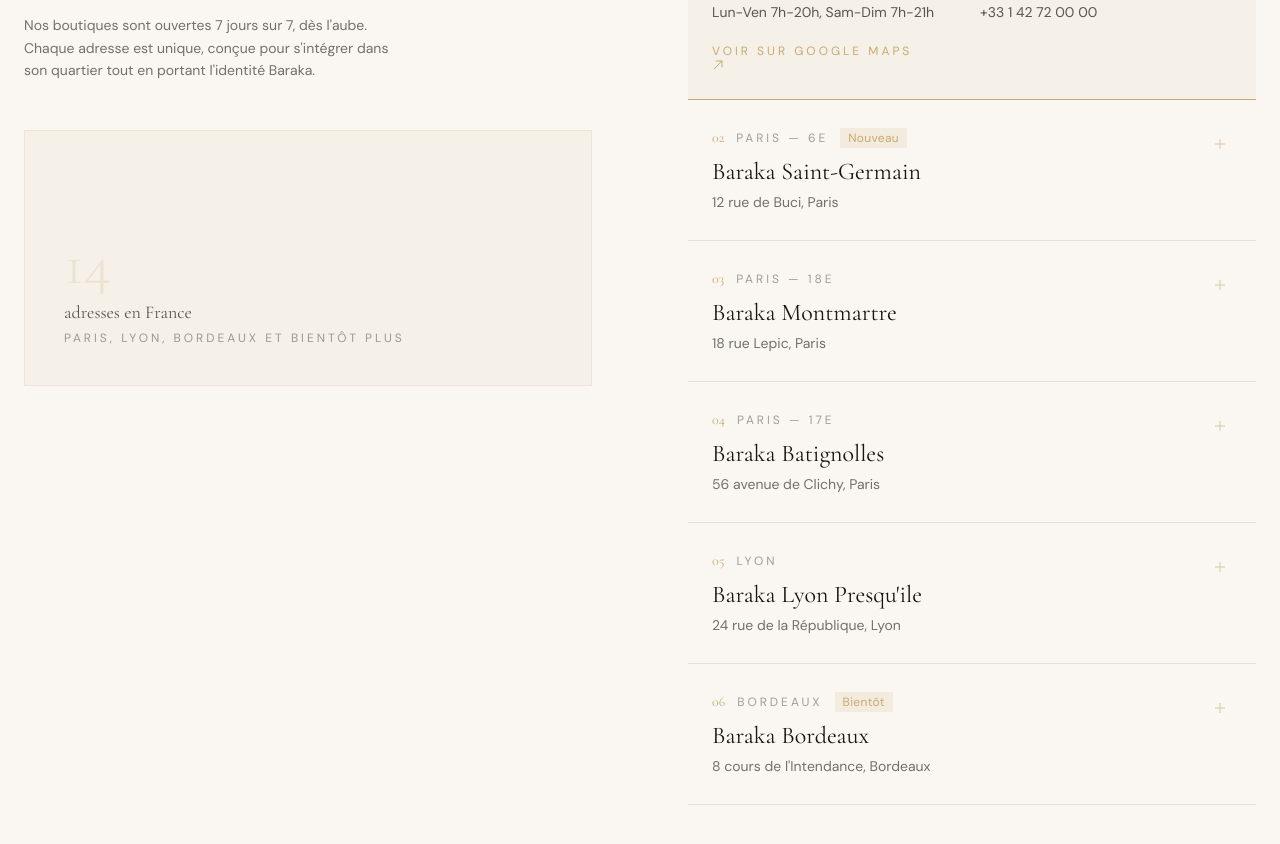
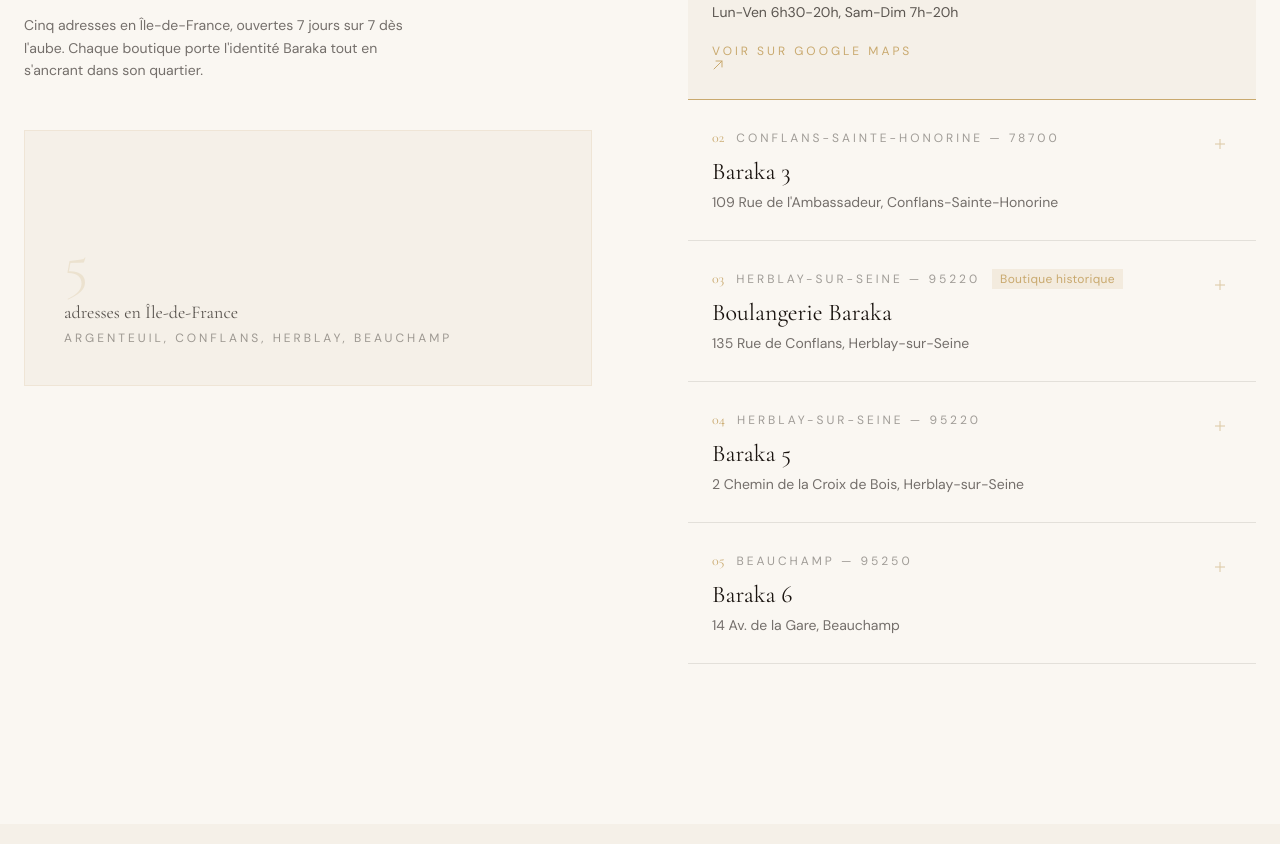
Before and after one commit to Wissko/baraka-boulangerie, a Next.js app: page / in a window 1280 px wide. Shown: the part 5800-6644 px from the top of the page. Built offline with nearby package versions, Linux system fonts and the light colour scheme.

Commit message:
feat(adresses): replace placeholder boutiques with real Baraka addresses in Île-de-France

```diff
--- a/src/components/sections/Adresses.tsx
+++ b/src/components/sections/Adresses.tsx
@@ -18,64 +18,54 @@
 const boutiques: Boutique[] = [
   {
     id: 1,
-    name: "Baraka Marais",
-    address: "34 rue de Bretagne",
-    city: "Paris",
-    arrondissement: "3e",
-    hours: "Lun-Ven 7h-20h, Sam-Dim 7h-21h",
-    phone: "+33 1 42 72 00 00",
-    tag: "Boutique principale",
-    mapUrl: "https://maps.google.com/?q=34+rue+de+Bretagne+Paris",
+    name: "Baraka 2",
+    address: "15 Rue Jean-Jacques Rousseau",
+    city: "Argenteuil",
+    arrondissement: "95100",
+    hours: "Lun-Ven 6h30-20h, Sam-Dim 7h-20h",
+    phone: "",
+    mapUrl: "https://maps.google.com/?q=15+Rue+Jean-Jacques+Rousseau+95100+Argenteuil",
   },
   {
     id: 2,
-    name: "Baraka Saint-Germain",
-    address: "12 rue de Buci",
-    city: "Paris",
-    arrondissement: "6e",
-    hours: "Lun-Ven 7h-20h, Sam-Dim 7h-21h",
-    phone: "+33 1 43 26 00 00",
-    tag: "Nouveau",
-    mapUrl: "https://maps.google.com/?q=12+rue+de+Buci+Paris",
+    name: "Baraka 3",
+    address: "109 Rue de l'Ambassadeur",
+    city: "Conflans-Sainte-Honorine",
+    arrondissement: "78700",
+    hours: "Lun-Ven 6h30-20h, Sam-Dim 7h-20h",
+    phone: "",
+    mapUrl: "https://maps.google.com/?q=109+Rue+de+l+Ambassadeur+78700+Conflans-Sainte-Honorine",
   },
   {
     id: 3,
-    name: "Baraka Montmartre",
-    address: "18 rue Lepic",
-    city: "Paris",
-    arrondissement: "18e",
-    hours: "Mar-Dim 7h30-19h30",
-    phone: "+33 1 46 06 00 00",
-    mapUrl: "https://maps.google.com/?q=18+rue+Lepic+Paris",
+    name: "Boulangerie Baraka",
+    address: "135 Rue de Conflans",
+    city: "Herblay-sur-Seine",
+    arrondissement: "95220",
+    hours: "Lun-Ven 6h30-20h, Sam-Dim 7h-20h",
+    phone: "",
+    tag: "Boutique historique",
+    mapUrl: "https://maps.google.com/?q=135+Rue+de+Conflans+95220+Herblay-sur-Seine",
   },
   {
     id: 4,
-    name: "Baraka Batignolles",
-    address: "56 avenue de Clichy",
-    city: "Paris",
-    arrondissement: "17e",
-    hours: "Lun-Sam 7h-20h, Dim 8h-14h",
-    phone: "+33 1 44 90 00 00",
-    mapUrl: "https://maps.google.com/?q=56+avenue+de+Clichy+Paris",
+    name: "Baraka 5",
+    address: "2 Chemin de la Croix de Bois",
+    city: "Herblay-sur-Seine",
+    arrondissement: "95220",
+    hours: "Lun-Ven 6h30-20h, Sam-Dim 7h-20h",
+    phone: "",
+    mapUrl: "https://maps.google.com/?q=2+Chemin+de+la+Croix+de+Bois+95220+Herblay-sur-Seine",
   },
   {
     id: 5,
-    name: "Baraka Lyon Presqu'ile",
-    address: "24 rue de la République",
-    city: "Lyon",
-    hours: "Lun-Ven 7h-19h30, Sam-Dim 8h-20h",
-    phone: "+33 4 72 41 00 00",
-    mapUrl: "https://maps.google.com/?q=24+rue+de+la+République+Lyon",
-  },
-  {
-    id: 6,
-    name: "Baraka Bordeaux",
-    address: "8 cours de l'Intendance",
-    city: "Bordeaux",
-    hours: "Lun-Dim 7h-20h",
-    phone: "+33 5 56 44 00 00",
-    tag: "Bientôt",
-    mapUrl: "https://maps.google.com/?q=8+cours+de+l+Intendance+Bordeaux",
+    name: "Baraka 6",
+    address: "14 Av. de la Gare",
+    city: "Beauchamp",
+    arrondissement: "95250",
+    hours: "Lun-Ven 6h30-20h, Sam-Dim 7h-20h",
+    phone: "",
+    mapUrl: "https://maps.google.com/?q=14+Avenue+de+la+Gare+95250+Beauchamp",
   },
 ];
 
@@ -182,12 +172,14 @@
               </p>
               <p className="font-dm text-sm text-ink/70">{boutique.hours}</p>
             </div>
+            {boutique.phone && (
               <div>
                 <p className="font-dm text-xs text-ink/40 tracking-widest uppercase mb-2">
                   Téléphone
                 </p>
                 <p className="font-dm text-sm text-ink/70">{boutique.phone}</p>
               </div>
+            )}
             <div className="sm:col-span-2">
               <a
                 href={boutique.mapUrl}
@@ -262,9 +254,9 @@
               transition={{ duration: 0.7, delay: 0.2 }}
               className="font-dm text-sm text-ink/60 leading-relaxed max-w-sm mb-12"
             >
-              Nos boutiques sont ouvertes 7 jours sur 7, dès l&apos;aube.
-              Chaque adresse est unique, conçue pour s&apos;intégrer dans son
-              quartier tout en portant l&apos;identité Baraka.
+              Cinq adresses en Île-de-France, ouvertes 7 jours sur 7
+              dès l&apos;aube. Chaque boutique porte l&apos;identité Baraka
+              tout en s&apos;ancrant dans son quartier.
             </motion.p>
 
             {/* Decorative element */}
@@ -278,13 +270,13 @@
                 <div className="absolute inset-0 bg-cream-warm border border-gold/15" />
                 <div className="absolute inset-6 flex flex-col justify-end p-4">
                   <span className="font-cormorant text-6xl font-light text-gold/20 leading-none">
-                    14
+                    5
                   </span>
                   <p className="font-cormorant text-lg text-ink/70 mt-1">
-                    adresses en France
+                    adresses en Île-de-France
                   </p>
                   <p className="font-dm text-xs text-ink/40 tracking-widest uppercase mt-1">
-                    Paris, Lyon, Bordeaux et bientôt plus
+                    Argenteuil, Conflans, Herblay, Beauchamp
                   </p>
                 </div>
               </div>
```
Lines whose indentation alone changed are shown as unchanged.
